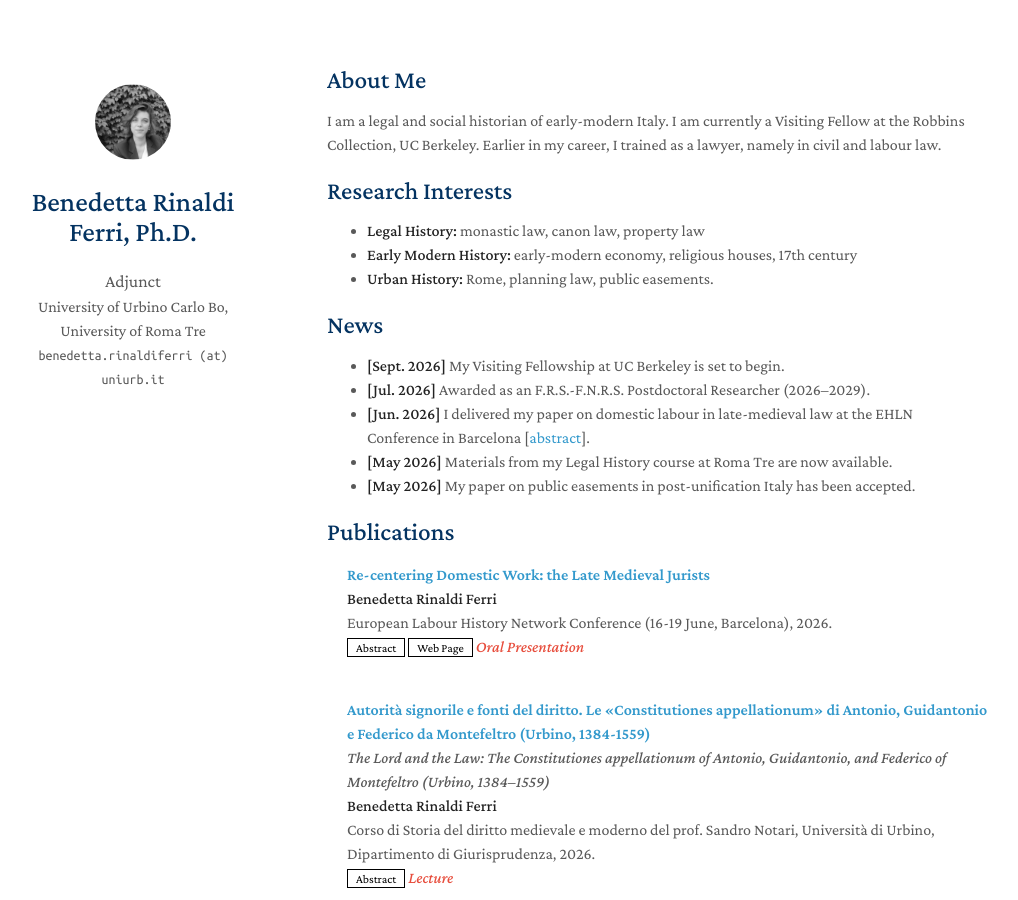
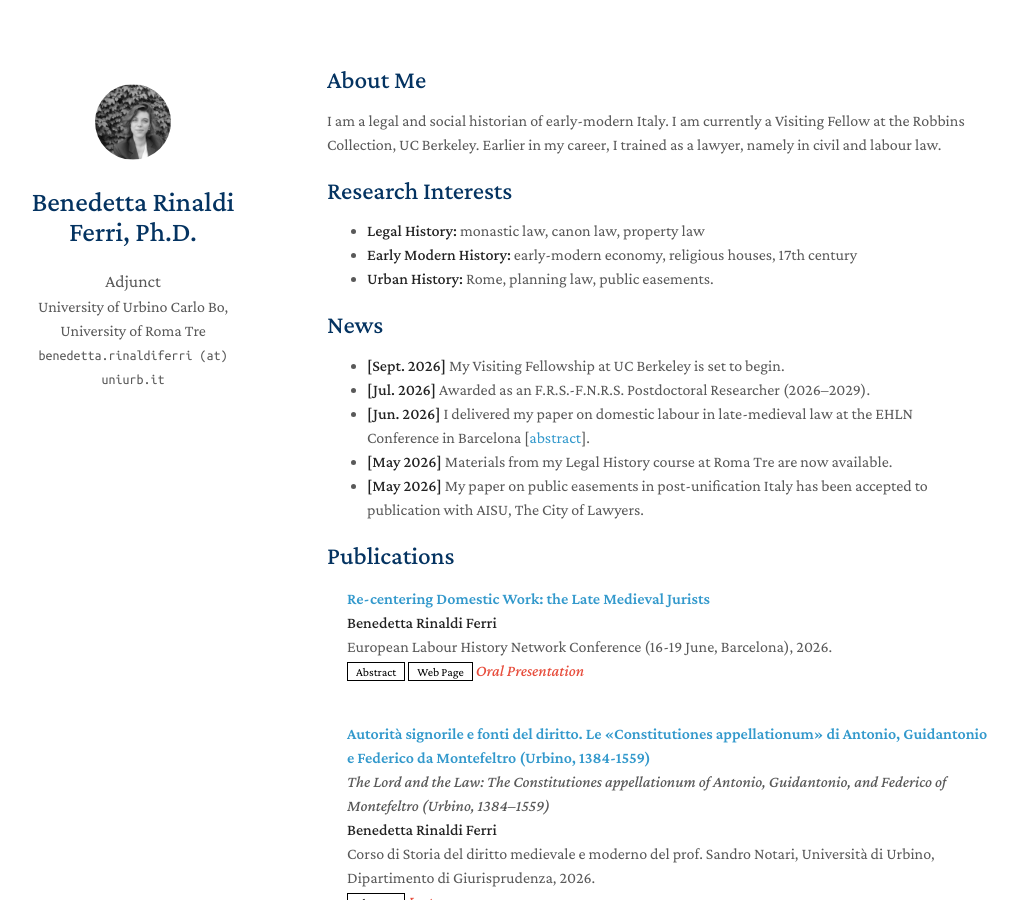
Before and after one commit to rinaldiferri/rinaldiferri.github.io, a Jekyll site: the page built from index.md, in a window 1280 px wide and 900 px high. Shown: the whole window, without its empty margins (143-1161 px from the left). Built offline with Jekyll 4.4.1, drawn with Linux system fonts in a browser that asks for light colours; a style sheet for code colours, icons or effects is not loaded; our own code applies the rules of GitHub Pages for plain Markdown files.

Commit message:
Update index.md

```diff
--- a/index.md
+++ b/index.md
@@ -18,7 +18,7 @@ I am a legal and social historian of early-modern Italy. I am currently a Visiti
 - **[Jul. 2026]** Awarded as an F.R.S.-F.N.R.S. Postdoctoral Researcher (2026–2029).
 - **[Jun. 2026]** I delivered my paper on domestic labour in late-medieval law at the EHLN Conference in Barcelona [[abstract](/assets/files/2026_barcelona_abstract.pdf)].
 - **[May 2026]** Materials from my Legal History course at Roma Tre are now available.
-- **[May 2026]** My paper on public easements in post-unification Italy has been accepted.
+- **[May 2026]** My paper on public easements in post-unification Italy has been accepted to publication with AISU, The City of Lawyers.
 
 {% include_relative _includes/publications.md %}
 
```
